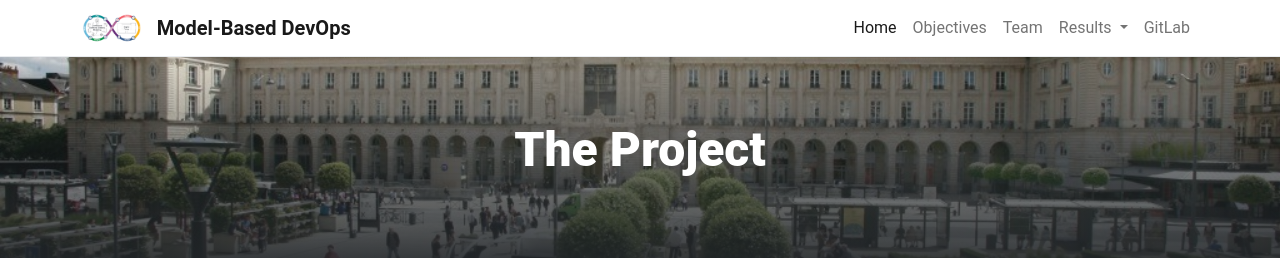
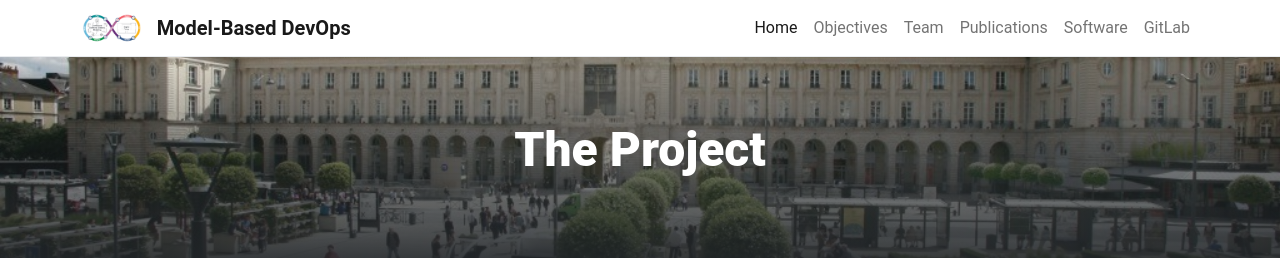
Before and after one commit to mbdo/mbdo.github.io, a Jekyll site: the page built from pages/home.md, in a window 1280 px wide. Shown: the top 258 px of the page. Built offline with Jekyll 4.4.1, drawn with Linux system fonts in a browser that asks for light colours; part of the change alters nothing that is shown.

Commit message:
Minor update

```diff
--- a/_data/navigation.yml
+++ b/_data/navigation.yml
@@ -10,14 +10,18 @@
   href: /team/
 #- text: Activities
 #  href: /blog/
-- text: Results
-  menu: # Dropdown menu (one level deep only)
-  - text: Publications
-    href: /publications/
-  - text: "---" # Divider to separate blocks of menu items (at least 3 "-")
-  - text: Software
-    href: /software/
-  - href: /docs/markdown/ # Undefined "text" will automatically get the title of the page at "href" (here "Markdown")
+- text: Publications
+  href: /publications/
+- text: Software
+  href: /software/
+# - text: Results
+#   menu: # Dropdown menu (one level deep only)
+#   - text: Publications
+#     href: /publications/
+#   - text: "---" # Divider to separate blocks of menu items (at least 3 "-")
+#   - text: Software
+#     href: /software/
+#   - href: /docs/markdown/ # Undefined "text" will automatically get the title of the page at "href" (here "Markdown")
 - text: GitLab
   href: TODO
   new_window: true
```
